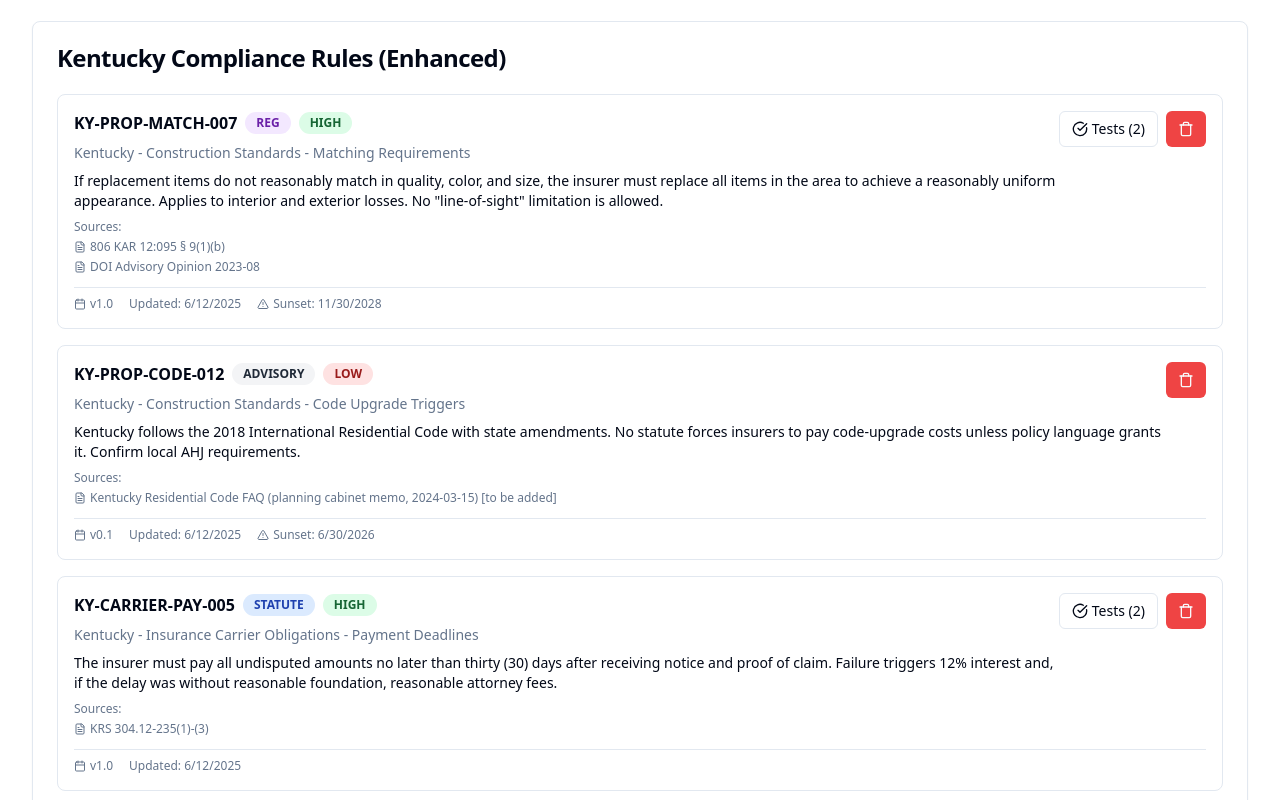
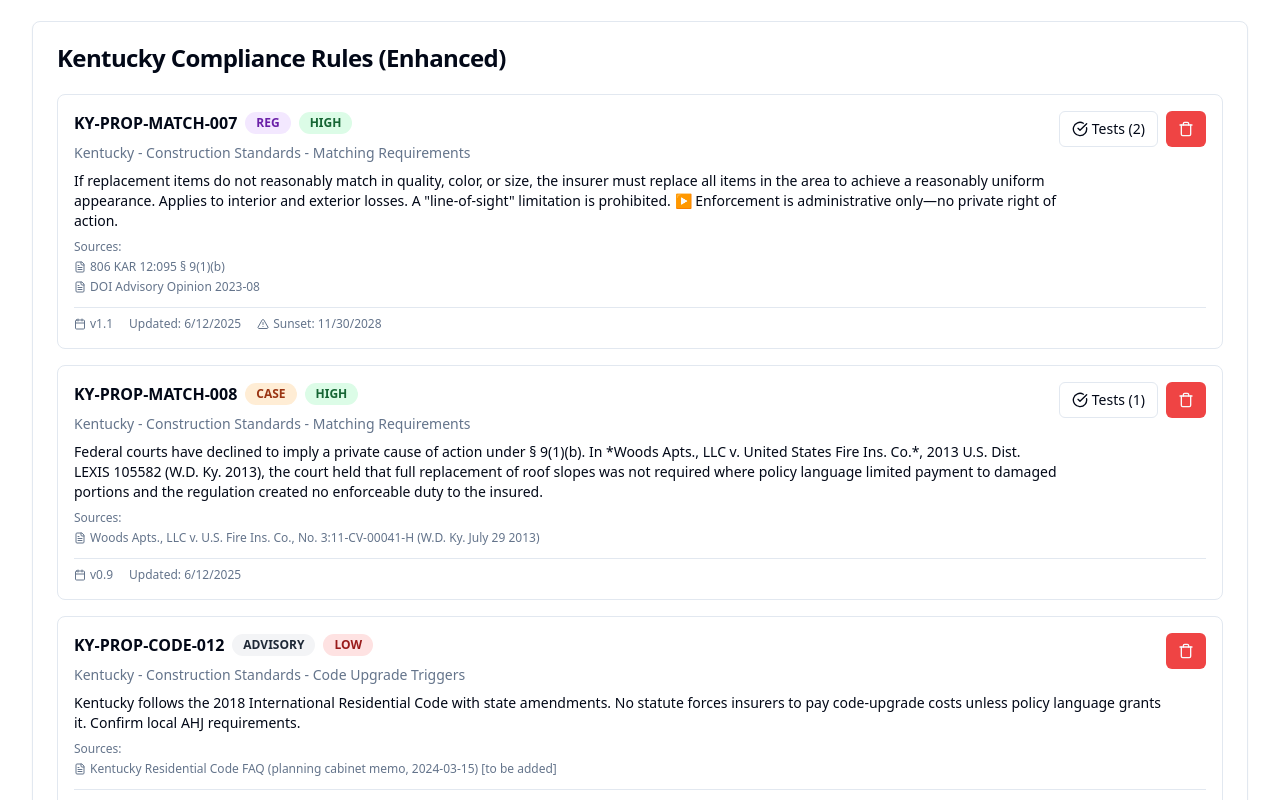
Before and after one commit to Coastal-Claims-Services/legal-and-compliance-3, a React (Vite) app: page /admin in a window 1280 px wide. Shown: the part 1387-2187 px from the top of the page. Built offline with nearby package versions, Linux system fonts and the light colour scheme.

Commit message:
Update Kentucky matching rules
Updated KY-PROP-MATCH-007 and added KY-PROP-MATCH-008 to reflect regulatory mandate and case law.

```diff
--- a/src/data/kentuckyRules.ts
+++ b/src/data/kentuckyRules.ts
@@ -112,14 +112,14 @@ export const KENTUCKY_RULES: StateRule[] = [
     id: '7',
     state: 'Kentucky',
     rule_id: 'KY-PROP-MATCH-007',
-    version: '1.0',
+    version: '1.1',
     last_updated: '2025-06-12',
     authority_level: 'REG',
     confidence: 'HIGH',
     sunset: '2028-11-30',
     category: 'Construction Standards',
     subcategory: 'Matching Requirements',
-    text: 'If replacement items do not reasonably match in quality, color, and size, the insurer must replace all items in the area to achieve a reasonably uniform appearance. Applies to interior and exterior losses. No "line-of-sight" limitation is allowed.',
+    text: 'If replacement items do not reasonably match in quality, color, or size, the insurer must replace all items in the area to achieve a reasonably uniform appearance. Applies to interior and exterior losses. A "line-of-sight" limitation is prohibited.\n▶ Enforcement is administrative only—no private right of action.',
     sources: [
       '806 KAR 12:095 § 9(1)(b)',
       'DOI Advisory Opinion 2023-08'
@@ -127,6 +127,24 @@ export const KENTUCKY_RULES: StateRule[] = [
     tests: [
       { given: { match: false }, expect: 'FULL_AREA_REPLACE' },
       { given: { match: true }, expect: 'PATCH_OK' }
+    ]
+  },
+  {
+    id: '13',
+    state: 'Kentucky',
+    rule_id: 'KY-PROP-MATCH-008',
+    version: '0.9',
+    last_updated: '2025-06-12',
+    authority_level: 'CASE',
+    confidence: 'HIGH',
+    category: 'Construction Standards',
+    subcategory: 'Matching Requirements',
+    text: 'Federal courts have declined to imply a private cause of action under § 9(1)(b). In *Woods Apts., LLC v. United States Fire Ins. Co.*, 2013 U.S. Dist. LEXIS 105582 (W.D. Ky. 2013), the court held that full replacement of roof slopes was not required where policy language limited payment to damaged portions and the regulation created no enforceable duty to the insured.',
+    sources: [
+      'Woods Apts., LLC v. U.S. Fire Ins. Co., No. 3:11-CV-00041-H (W.D. Ky. July 29 2013)'
+    ],
+    tests: [
+      { given: { relies_only_on_reg: true }, expect: 'NO_PRIVATE_ACTION' }
     ]
   },
   {
```
